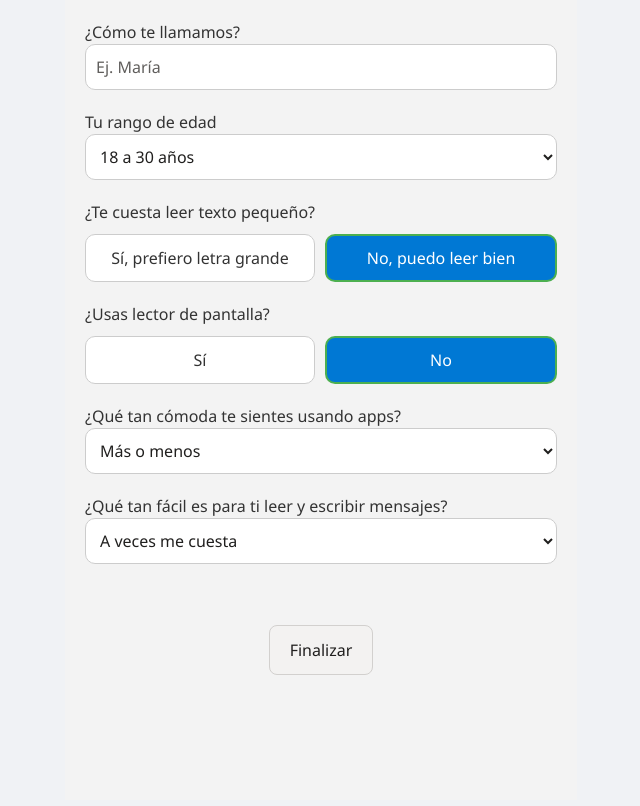
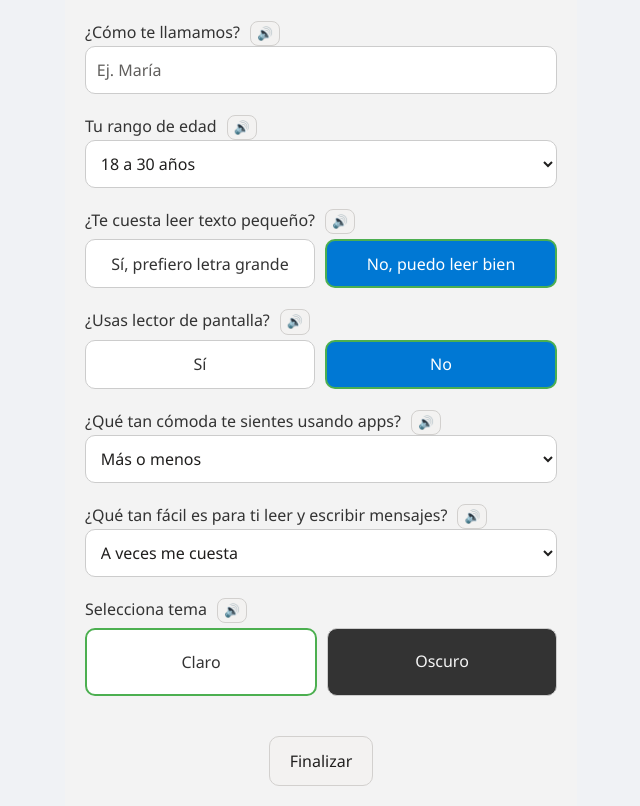
Before and after one commit to Ares-Judda/Hackaton_Spei_Frontend, a React (Vite) app: page / in a window 1280 px wide. Both pictures are taken after typing "name@example.com", "Sample123" into the empty fields and a click on the button "Iniciar sesión". Shown: the whole page, without its empty margins (319-959 px from the left). Built offline with nearby package versions, Linux system fonts and the light colour scheme.

Commit message:
implementacion de voz

```diff
--- a/src/views/WizardView.jsx
+++ b/src/views/WizardView.jsx
@@ -1,46 +1,79 @@
-import React from 'react';
+import React, { useEffect } from 'react';
 import AppWrapper from '../components/AppWrapper';
 import { useFormController } from '../controllers/formController';
+
+// Función TTS
+function speakText(text) {
+  if (typeof window === 'undefined') return;
+  if (!('speechSynthesis' in window)) {
+    console.warn('speechSynthesis no disponible en este navegador.');
+    return;
+  }
+  const utter = new SpeechSynthesisUtterance(text);
+  utter.lang = 'es-MX';
+  window.speechSynthesis.cancel();
+  window.speechSynthesis.speak(utter);
+}
 
 const WizardView = ({ onFinish }) => {
   const { userSettings, updateTheme, saveAnswer } = useFormController();
 
-  const fontSizeStyle = { fontSize: userSettings.fontSize, fontFamily: userSettings.font };
+  // Estilo dinámico según tamaño de letra
+  const fontSizeStyle = { fontSize: userSettings.fontSize };
+
+  // Auto-lectura si usa lector de pantalla
+  useEffect(() => {
+    if (userSettings.usesScreenReader) {
+      speakText('Bienvenido al cuestionario de accesibilidad');
+    }
+  }, [userSettings.usesScreenReader]);
 
   return (
     <AppWrapper userSettings={userSettings}>
-      <div style={{ maxHeight: '70vh', overflowY: 'auto', display: 'flex', flexDirection: 'column', gap: '20px' }}>
+      <div
+        style={{
+          display: 'flex',
+          flexDirection: 'column',
+          gap: '20px',
+          minHeight: '80vh',
+          justifyContent: 'center',
+        }}
+      >
         {/* Nombre */}
         <div>
-          <h2 style={fontSizeStyle}>¿Cómo te llamamos?</h2>
+          <h2 style={fontSizeStyle}>
+            ¿Cómo te llamamos?
+            <button
+              onClick={() => speakText('¿Cómo te llamamos?')}
+              style={{ marginLeft: '10px', fontSize: '0.8em', padding: '2px 6px' }}
+            >
+              🔊
+            </button>
+          </h2>
           <input
             type="text"
             placeholder="Ej. María"
             value={userSettings.name}
-            onChange={(e) => saveAnswer("name", e.target.value)}
-            style={{
-              width: '100%',
-              padding: '10px',
-              borderRadius: '10px',
-              border: '1px solid #ccc',
-              ...fontSizeStyle,
-            }}
+            onChange={(e) => saveAnswer('name', e.target.value)}
+            style={{ ...fontSizeStyle, padding: 'calc(6px + 0.3em)', borderRadius: '10px', border: '1px solid #ccc', width: '100%' }}
           />
         </div>
 
         {/* Edad */}
         <div>
-          <h2 style={fontSizeStyle}>Tu rango de edad</h2>
+          <h2 style={fontSizeStyle}>
+            Tu rango de edad
+            <button
+              onClick={() => speakText('Tu rango de edad')}
+              style={{ marginLeft: '10px', fontSize: '0.8em', padding: '2px 6px' }}
+            >
+              🔊
+            </button>
+          </h2>
           <select
             value={userSettings.ageRange}
-            onChange={(e) => saveAnswer("ageRange", e.target.value)}
-            style={{
-              width: '100%',
-              padding: '10px',
-              borderRadius: '10px',
-              border: '1px solid #ccc',
-              ...fontSizeStyle,
-            }}
+            onChange={(e) => saveAnswer('ageRange', e.target.value)}
+            style={{ ...fontSizeStyle, padding: 'calc(6px + 0.3em)', borderRadius: '10px', border: '1px solid #ccc', width: '100%' }}
           >
             <option value="18_30">18 a 30 años</option>
             <option value="31_50">31 a 50 años</option>
@@ -51,22 +84,31 @@ const WizardView = ({ onFinish }) => {
 
         {/* Lectura */}
         <div>
-          <h2 style={fontSizeStyle}>¿Te cuesta leer texto pequeño?</h2>
-          <div style={{ display: 'flex', gap: '10px', marginTop: '10px' }}>
-            {["Sí, prefiero letra grande", "No, puedo leer bien"].map((label, i) => {
-              const value = i === 0 ? false : true;
-              const selected = userSettings.canReadSmallText === value;
+          <h2 style={fontSizeStyle}>
+            ¿Te cuesta leer texto pequeño?
+            <button
+              onClick={() => speakText('¿Te cuesta leer texto pequeño?')}
+              style={{ marginLeft: '10px', fontSize: '0.8em', padding: '2px 6px' }}
+            >
+              🔊
+            </button>
+          </h2>
+          <div style={{ display: 'flex', gap: '10px', marginTop: '5px' }}>
+            {['Sí, prefiero letra grande', 'No, puedo leer bien'].map((label, idx) => {
+              const value = idx === 0 ? false : true;
+              const active = userSettings.canReadSmallText === value;
               return (
                 <button
                   key={label}
-                  onClick={() => saveAnswer("canReadSmallText", value)}
+                  onClick={() => saveAnswer('canReadSmallText', value)}
+                  onMouseEnter={() => speakText(label)}
                   style={{
                     flex: 1,
-                    padding: '10px',
+                    padding: 'calc(6px + 0.3em)',
                     borderRadius: '10px',
-                    border: selected ? '2px solid #4caf50' : '1px solid #ccc',
-                    backgroundColor: selected ? '#0078D4' : '#fff',
-                    color: selected ? '#fff' : '#333',
+                    border: active ? '2px solid #4caf50' : '1px solid #ccc',
+                    backgroundColor: active ? '#0078D4' : '#fff',
+                    color: active ? '#fff' : '#333',
                     cursor: 'pointer',
                     ...fontSizeStyle,
                   }}
@@ -80,26 +122,36 @@ const WizardView = ({ onFinish }) => {
 
         {/* Lector de pantalla */}
         <div>
-          <h2 style={fontSizeStyle}>¿Usas lector de pantalla?</h2>
-          <div style={{ display: 'flex', gap: '10px', marginTop: '10px' }}>
-            {[true, false].map((value) => {
-              const selected = userSettings.usesScreenReader === value;
+          <h2 style={fontSizeStyle}>
+            ¿Usas lector de pantalla?
+            <button
+              onClick={() => speakText('¿Usas lector de pantalla?')}
+              style={{ marginLeft: '10px', fontSize: '0.8em', padding: '2px 6px' }}
+            >
+              🔊
+            </button>
+          </h2>
+          <div style={{ display: 'flex', gap: '10px', marginTop: '5px' }}>
+            {['Sí', 'No'].map((label, idx) => {
+              const value = idx === 0;
+              const active = userSettings.usesScreenReader === value;
               return (
                 <button
-                  key={value.toString()}
-                  onClick={() => saveAnswer("usesScreenReader", value)}
+                  key={label}
+                  onClick={() => saveAnswer('usesScreenReader', value)}
+                  onMouseEnter={() => speakText(label)}
                   style={{
                     flex: 1,
-                    padding: '10px',
+                    padding: 'calc(6px + 0.3em)',
                     borderRadius: '10px',
-                    border: selected ? '2px solid #4caf50' : '1px solid #ccc',
-                    backgroundColor: selected ? '#0078D4' : '#fff',
-                    color: selected ? '#fff' : '#333',
+                    border: active ? '2px solid #4caf50' : '1px solid #ccc',
+                    backgroundColor: active ? '#0078D4' : '#fff',
+                    color: active ? '#fff' : '#333',
                     cursor: 'pointer',
                     ...fontSizeStyle,
                   }}
                 >
-                  {value ? "Sí" : "No"}
+                  {label}
                 </button>
               );
             })}
@@ -108,17 +160,19 @@ const WizardView = ({ onFinish }) => {
 
         {/* Confianza */}
         <div>
-          <h2 style={fontSizeStyle}>¿Qué tan cómoda te sientes usando apps?</h2>
+          <h2 style={fontSizeStyle}>
+            ¿Qué tan cómoda te sientes usando apps?
+            <button
+              onClick={() => speakText('¿Qué tan cómoda te sientes usando apps?')}
+              style={{ marginLeft: '10px', fontSize: '0.8em', padding: '2px 6px' }}
+            >
+              🔊
+            </button>
+          </h2>
           <select
             value={userSettings.confidence}
-            onChange={(e) => saveAnswer("confidence", e.target.value)}
-            style={{
-              width: '100%',
-              padding: '10px',
-              borderRadius: '10px',
-              border: '1px solid #ccc',
-              ...fontSizeStyle,
-            }}
+            onChange={(e) => saveAnswer('confidence', e.target.value)}
+            style={{ ...fontSizeStyle, padding: 'calc(6px + 0.3em)', borderRadius: '10px', border: '1px solid #ccc', width: '100%' }}
           >
             <option value="low">Me cuesta bastante</option>
             <option value="medium">Más o menos</option>
@@ -128,17 +182,19 @@ const WizardView = ({ onFinish }) => {
 
         {/* Literacy */}
         <div>
-          <h2 style={fontSizeStyle}>¿Qué tan fácil es para ti leer y escribir mensajes?</h2>
+          <h2 style={fontSizeStyle}>
+            ¿Qué tan fácil es para ti leer y escribir mensajes?
+            <button
+              onClick={() => speakText('¿Qué tan fácil es para ti leer y escribir mensajes?')}
+              style={{ marginLeft: '10px', fontSize: '0.8em', padding: '2px 6px' }}
+            >
+              🔊
+            </button>
+          </h2>
           <select
             value={userSettings.literacy}
-            onChange={(e) => saveAnswer("literacy", e.target.value)}
-            style={{
-              width: '100%',
-              padding: '10px',
-              borderRadius: '10px',
-              border: '1px solid #ccc',
-              ...fontSizeStyle,
-            }}
+            onChange={(e) => saveAnswer('literacy', e.target.value)}
+            style={{ ...fontSizeStyle, padding: 'calc(6px + 0.3em)', borderRadius: '10px', border: '1px solid #ccc', width: '100%' }}
           >
             <option value="low">Me cuesta leer o escribir mensajes largos</option>
             <option value="medium">A veces me cuesta</option>
@@ -148,20 +204,27 @@ const WizardView = ({ onFinish }) => {
 
         {/* Tema */}
         <div>
-          <h2 style={fontSizeStyle}>Selecciona tema</h2>
-          <div style={{ display: 'flex', gap: '10px', marginTop: '10px' }}>
-            {['light', 'dark'].map((theme) => {
-              const selected = userSettings.theme === theme;
-              return (
+          <h2 style={fontSizeStyle}>
+            Selecciona tema
+            <button
+              onClick={() => speakText('Selecciona tema')}
+              style={{ marginLeft: '10px', fontSize: '0.8em', padding: '2px 6px' }}
+            >
+              🔊
+            </button>
+          </h2>
+          <div style={{ display: 'flex', gap: '10px', marginTop: '5px' }}>
+            {['light', 'dark'].map((theme) => (
               <div
                 key={theme}
                 onClick={() => updateTheme(theme)}
+                onMouseEnter={() => speakText(theme === 'light' ? 'Claro' : 'Oscuro')}
                 style={{
                   flex: 1,
                   padding: '20px',
                   cursor: 'pointer',
                   borderRadius: '10px',
-                    border: selected ? '2px solid #4caf50' : '1px solid #ccc',
+                  border: userSettings.theme === theme ? '2px solid #4caf50' : '1px solid #ccc',
                   backgroundColor: theme === 'light' ? '#fff' : '#333',
                   color: theme === 'light' ? '#333' : '#f5f5f5',
                   textAlign: 'center',
@@ -170,20 +233,19 @@ const WizardView = ({ onFinish }) => {
               >
                 {theme === 'light' ? 'Claro' : 'Oscuro'}
               </div>
-              );
-            })}
-          </div>
+            ))}
           </div>
         </div>
 
-      {/* Botón finalizar */}
+        {/* Botón Finalizar */}
         <div style={{ marginTop: '20px', display: 'flex', justifyContent: 'center' }}>
           <button
             onClick={() => onFinish(userSettings)}
-          style={{ padding: '12px 20px', ...fontSizeStyle }}
+            style={{ padding: '12px 20px', borderRadius: '10px', cursor: 'pointer', ...fontSizeStyle }}
           >
             Finalizar
           </button>
+        </div>
       </div>
     </AppWrapper>
   );
```
Also changed, not shown: src/utils/speech.js (added). Lines whose indentation alone changed are shown as unchanged.
